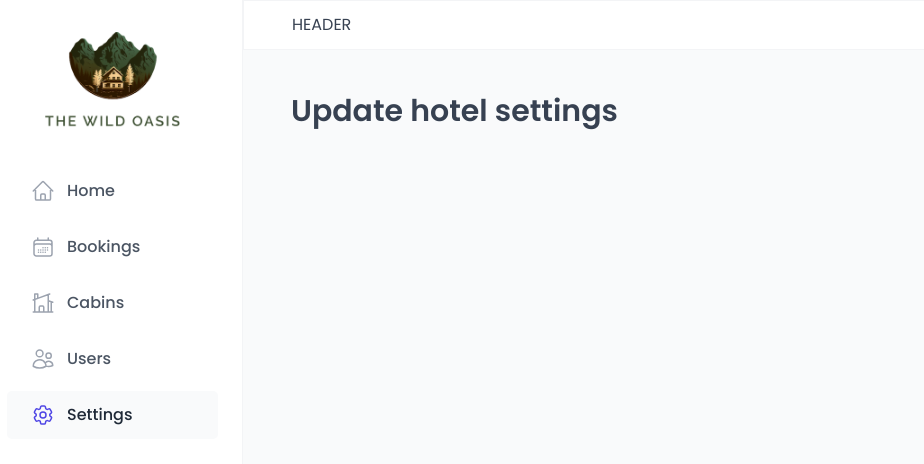
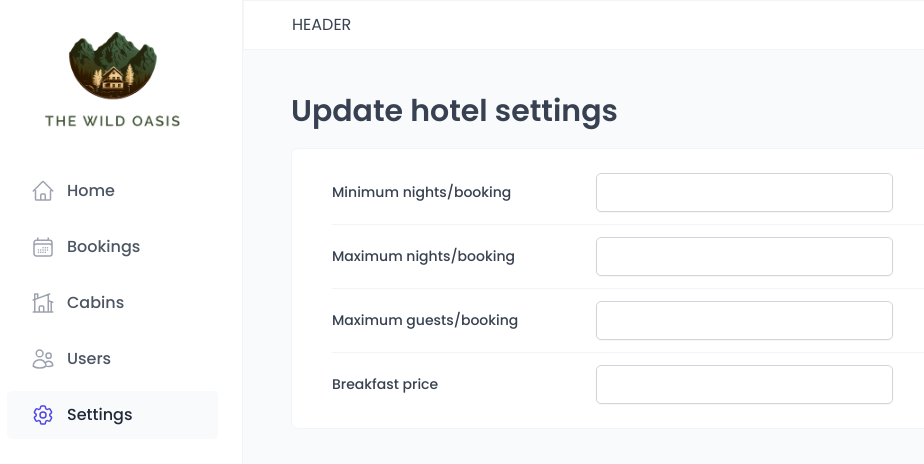
Before and after one commit to Xavier-Hsiao/Wild-Oasis, a React (Vite) app: page /settings in a window 1280 px wide. Shown: the top 464 px of the page, without its empty margins (17-941 px from the left). Built offline with nearby package versions, Linux system fonts and the light colour scheme; no server answers; a web font is replaced by a local one.

Commit message:
Build: add setting form

```diff
--- a/src/pages/Settings.jsx
+++ b/src/pages/Settings.jsx
@@ -1,7 +1,14 @@
 import Heading from "../ui/Heading";
+import Row from "../ui/Row";
+import UpdateSettingsForm from "../features/settings/UpdateSettingsForm";
 
 function Settings() {
-  return <Heading as="h1">Update hotel settings</Heading>;
+  return (
+    <Row>
+      <Heading as="h1">Update hotel settings</Heading>
+      <UpdateSettingsForm />
+    </Row>
+  );
 }
 
 export default Settings;
```
